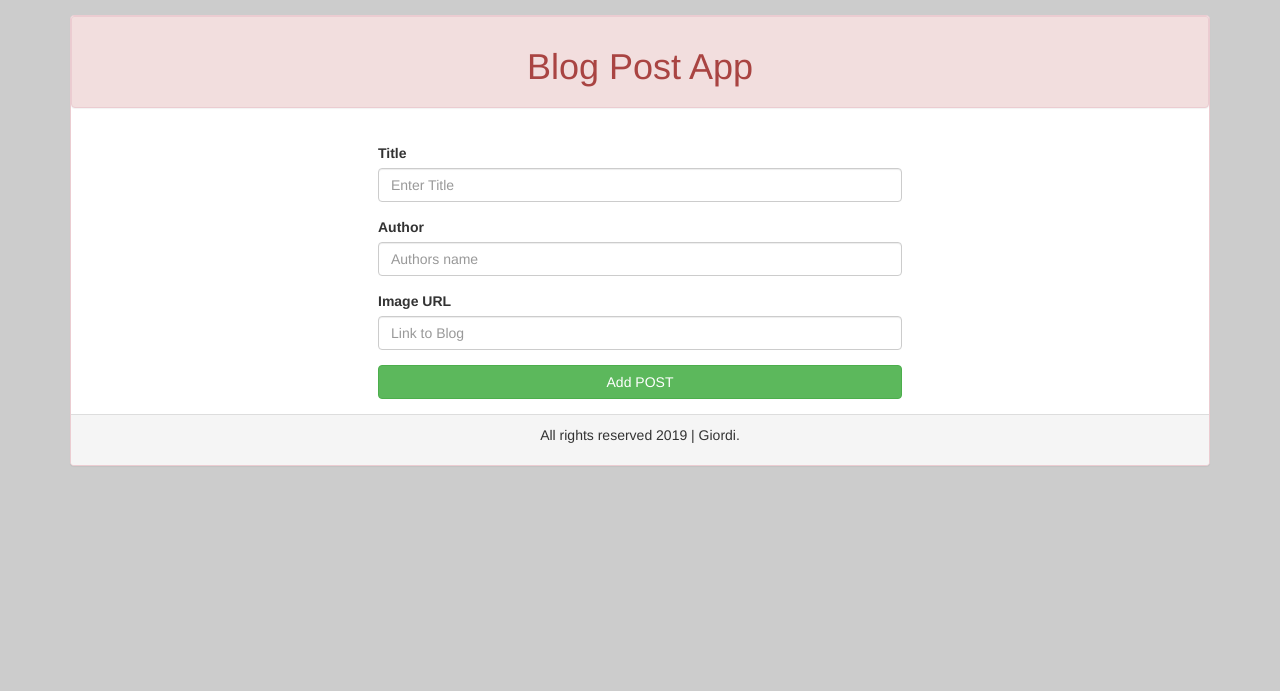
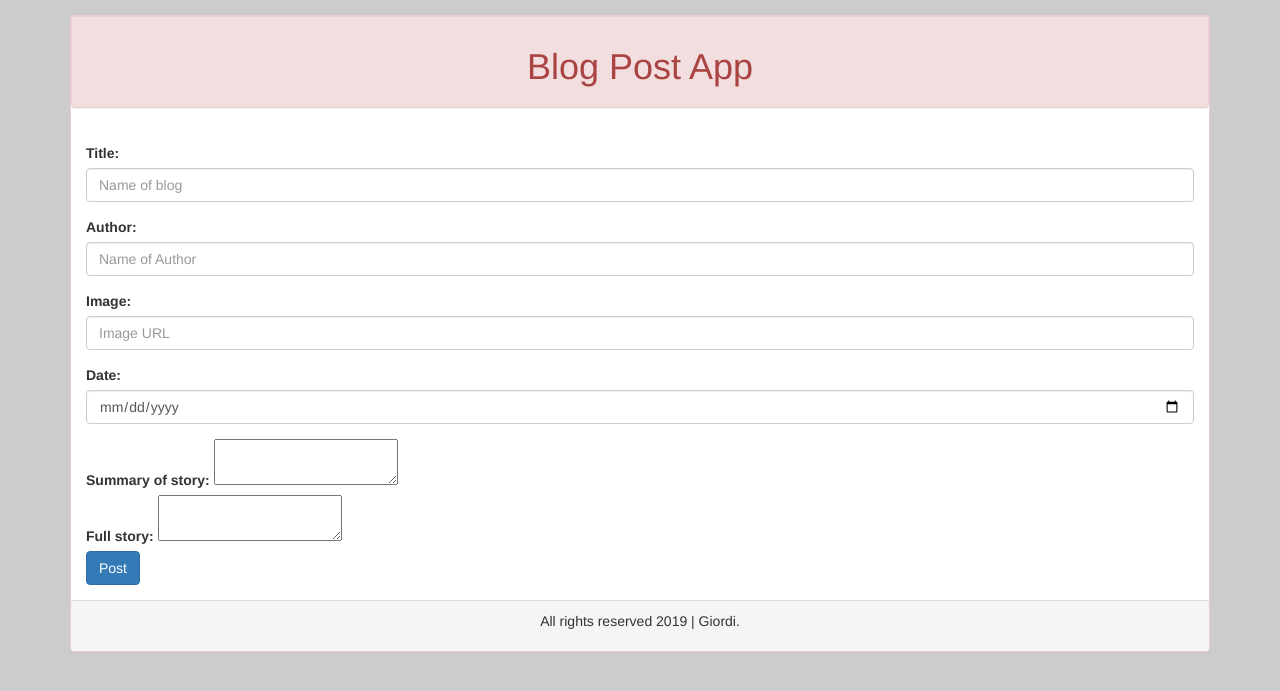
Before and after one commit to giordifungula/blogpage, a Node server app: template views/create.ejs in a window 1280 px wide. Shown: the top 691 px of the page. Run offline with Node 20, Linux system fonts and the light colour scheme; the template is opened without the code that fills it, so the values that code supplies are empty.

Commit message:
updated posts

```diff
--- a/routes/update.js
+++ b/routes/update.js
@@ -26,7 +26,7 @@ router.post('/:pokeId', function(req, res, next) {
     uri: "http://localhost:8000/posts/"+ req.params.pokeId,
     method: "PATCH",
     form: {
-        title: title,
+        title: req.body.title,
         author: req.body.author,
         image: req.body.image_url,
     }
--- a/views/create.ejs
+++ b/views/create.ejs
@@ -27,23 +27,32 @@
                 </div>
                 <% } %>
 
-                <form method="POST" action="">
-                    <div class="form-group col-xs-12 col-sm-6 col-sm-offset-3">
-                        <label for="Title">Title</label>
-                        <input type="text" class="form-control" id="Title" aria-describedby="heroName" placeholder="Enter Title " name="title">
-                        <!-- <small id=heroName" class="form-text text-muted">We'll never share your email with anyone else.</small> -->
+                <form action="/create" method="post">
+                    <div class="form-group">
+                        <label for="title">Title:</label>
+                        <input type="text" class="form-control" name="title" id="title" placeholder="Name of blog">
                     </div>
-                    <div class="form-group col-xs-12 col-sm-6 col-sm-offset-3">
-                        <label for="Author">Author</label>
-                        <input type="text" class="form-control" id="Author" placeholder="Authors name" name="author">
+                    <div class="form-group">
+                        <label for="author">Author:</label>
+                        <input type="text" class="form-control" name="author" id="author" placeholder="Name of Author">
                     </div>
-                    <div class="form-group col-xs-12 col-sm-6 col-sm-offset-3">
-                        <label for="exampleInputURL">Image URL</label>
-                        <input type="text" class="form-control" id="exampleInputURL" placeholder="Link to Blog" name="image_url">
+                    <div class="form-group">
+                        <label for="image">Image:</label>
+                        <input type="text" class="form-control" name="image" id="image" placeholder="Image URL">
                     </div>
-                    <div class="col-xs-12 col-sm-6 col-sm-offset-3">
-                        <button type="submit" class="btn btn-success btn-block">Add POST</button>
+                    <div class="form-group">
+                        <label for="date">Date:</label>
+                        <input type="date" class="form-control" name="date" id="date" placeholder="Date">
                     </div>
+                    <div>
+                        <label for="summary">Summary of story:</label>
+                        <textarea class="summernote" name="content"></textarea>
+                    </div>
+                    <div>
+                        <label for="summernote">Full story:</label>
+                        <textarea class="summernote" name="story"></textarea>
+                    </div>
+                    <button type="submit" class="btn btn-primary">Post</button>
                 </form>
 
             </div>
```
Also changed, not shown: db.json (+3 -0 lines), routes/create.js (+20 -27 lines), views/view.ejs (+5 -2 lines).
